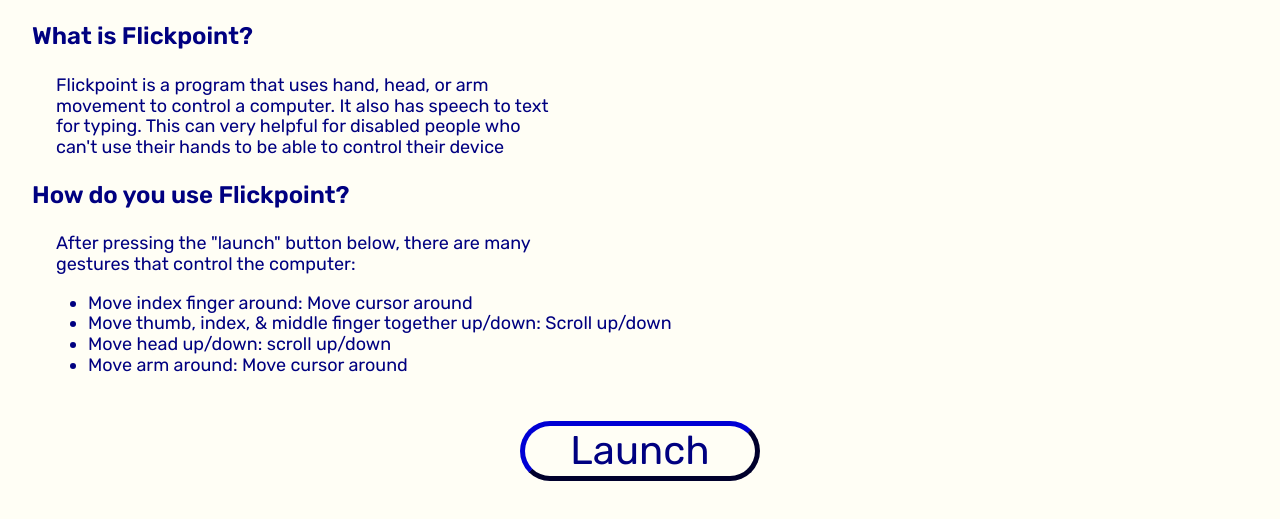
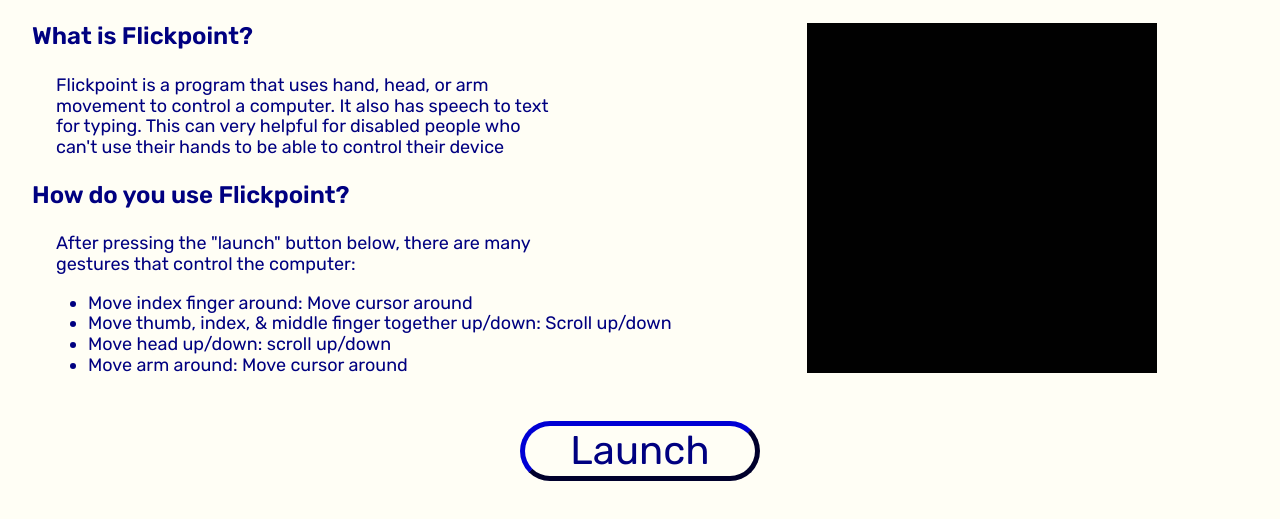
Before and after one commit to pbhak/LAH-IX, a website: page public/index.html in a window 1280 px wide. Shown: the part 183-702 px from the top of the page. Drawn offline with Linux system fonts and the light colour scheme.

Commit message:
Link website to project, and add image

```diff
--- a/public/css/styles.css
+++ b/public/css/styles.css
@@ -56,7 +56,16 @@
     margin-top: 2rem;
 }
 
+button:hover {
+    filter: brightness(0.8);
+}
+
 a {
     text-decoration: none;
 
 }
+
+img {
+    float: right;
+    margin-right: 7.7rem;
+}
--- a/public/index.html
+++ b/public/index.html
@@ -17,6 +17,8 @@
   <body>
     <h1>Flickpoint</h1>
     <h2>Using body movements to control a computer</h2>
+    <img src="images/blackness.jpg" alt="nothing" />
+
     <h3>What is Flickpoint?</h3>
     <p>
       Flickpoint is a program that uses hand, head, or arm movement to control a
```
Also changed, not shown: public/images/blackness.jpg (added).
